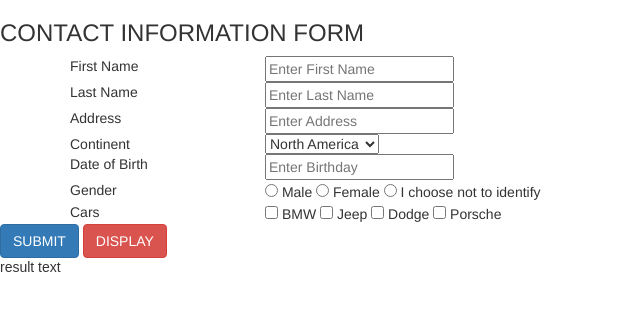
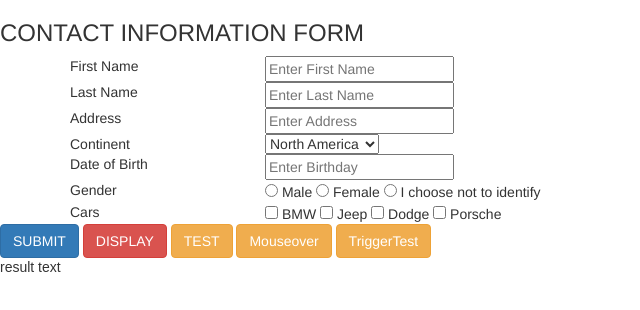
Before and after one commit to jasmsnat/ui_projects, a website: page project_1/views/person2form.html in a window 1280 px wide. Shown: the whole page, without its empty margins (0-640 px from the left). Drawn offline with nearby package versions, Linux system fonts and the light colour scheme.

Commit message:
Update-edit to comments in person files

```diff
--- a/project_1/scripts/person2.js
+++ b/project_1/scripts/person2.js
@@ -10,7 +10,7 @@
 $(function(){
     $("#submit").click(submitEntry);
     $("#display").dblclick(displayEntry);
- /*   $("#test1").on("click",function(){
+    $("#test1").on("click",function(){
         alert("Test Button Working");
     });
     $("#test2").on("mouseover",function(){
@@ -19,10 +19,10 @@ $(function(){
     $("#test3").on("click",function(){
         $("#submit").trigger("click");
         $("#display").trigger("click");
-    });*/
+    });
     $( "#tabs" ).tabs();
     $( "#results" ).accordion();
-});//you can remove the onClick function from the button and customaize the jquery handler here.
+});//you can remove the onClick function from the html button and customaize the jquery handler here.
 
 function Person() {
     var firstName = '';
--- a/project_1/views/person2form.html
+++ b/project_1/views/person2form.html
@@ -92,11 +92,11 @@
 
         <button type="button" class="btn btn-danger" id="display" >DISPLAY</button>
 
-        <!--<button type="button" class='btn btn-warning' id=test1>TEST</button>
+        <button type="button" class='btn btn-warning' id=test1>TEST</button>
 
          <button type="button" class='btn btn-warning' id=test2>Mouseover</button>
 
-        <button type="button" class="btn btn-warning" id="test3">TriggerTest</button>-->
+        <button type="button" class="btn btn-warning" id="test3">TriggerTest</button>
 
         <div id="results">
             result text
```
Also changed, not shown: project_1/scripts/personTab.js (+1 -11 lines).
